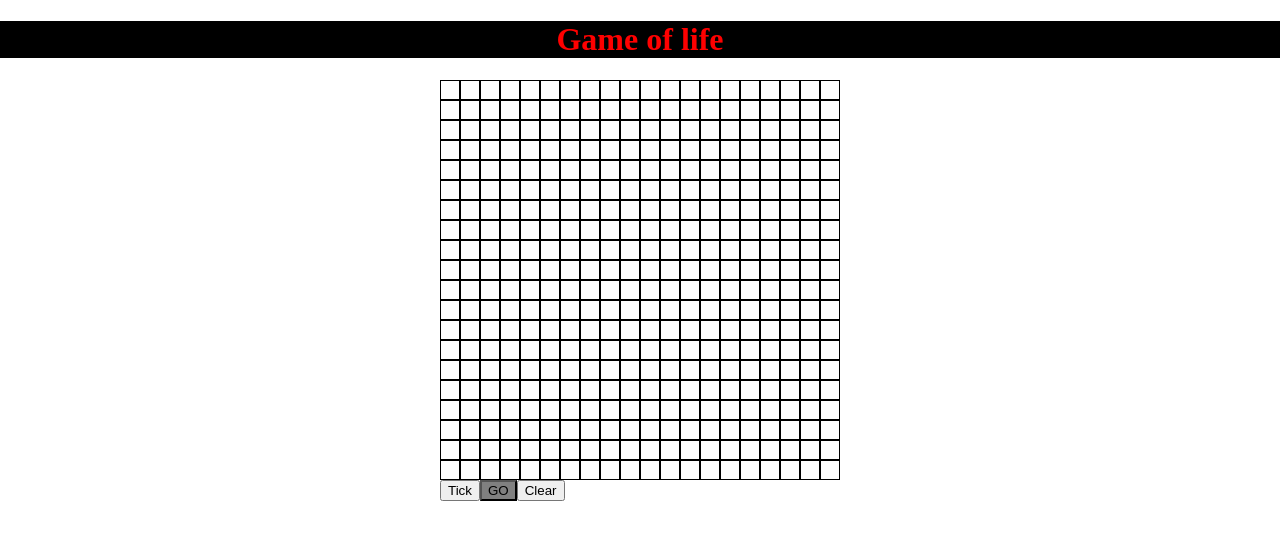
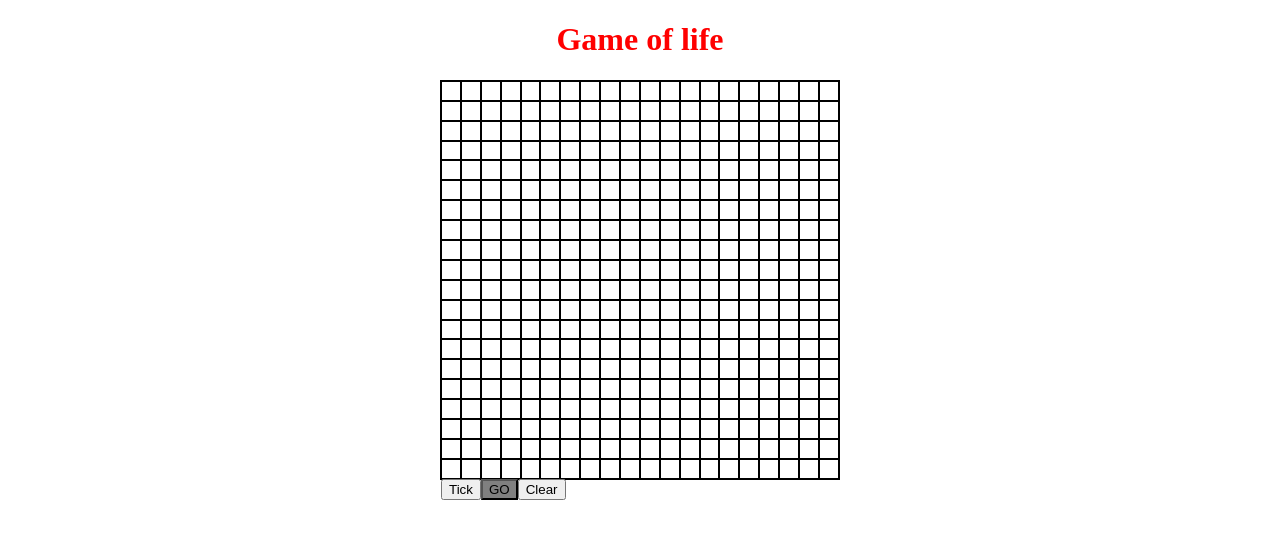
Before and after one commit to MagicMart/game-of-life2, a React app: page / in a window 1280 px wide. Built offline with nearby package versions, Linux system fonts and the light colour scheme.

Commit message:
update styles

```diff
--- a/src/components/App.js
+++ b/src/components/App.js
@@ -47,7 +47,6 @@ function App() {
     <div>
       <h1>Game of life</h1>
       <div className="container">
-
         {state.matrix.map(
           /**
            * @param {Array<number>} row
@@ -61,7 +60,6 @@ function App() {
                 dispatch={dispatch}
               />
             ))
-
         )}
         <Tick state={state} dispatch={dispatch} />
         {state.ticking ? (
--- a/src/styles.css
+++ b/src/styles.css
@@ -17,7 +17,6 @@ body {
 }
 
 h1 {
-  background: black;
   color: red;
   text-align: center;
 }
@@ -28,6 +27,7 @@ h1 {
   width: 400px;
   height: 400px;
   margin: 0 auto;
+  border: 1px solid #000000;
 }
 
 .cell {
```
